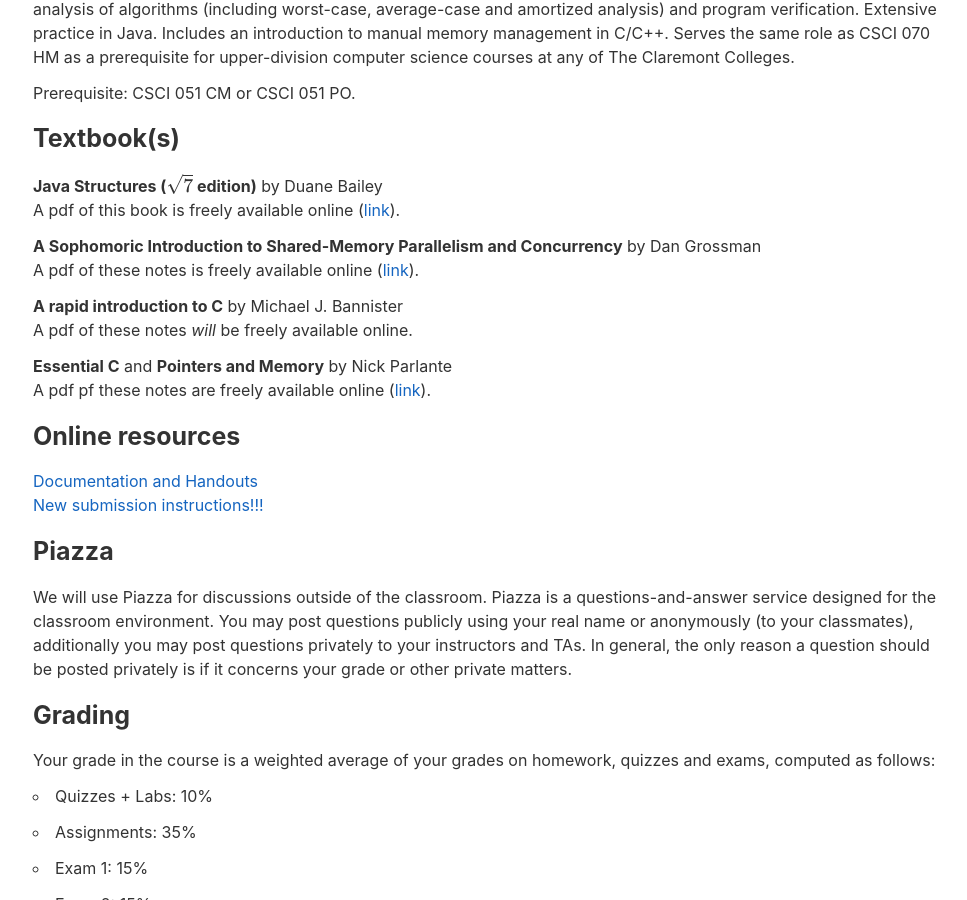
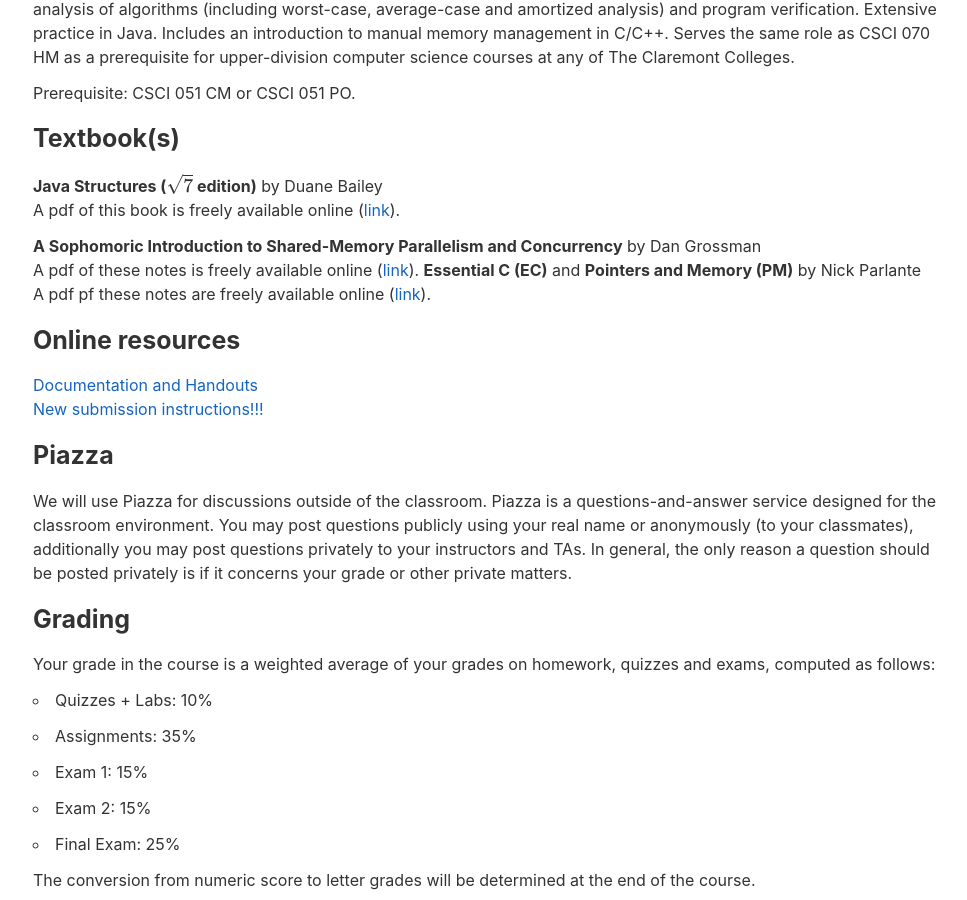
Before and after one commit to jacksonjw12/mbannister.github.io, a Jekyll site: the page built from _teaching/62-s16/index.md, in a window 1280 px wide and 900 px high, scrolled down 547 px. Shown: the whole window, without its empty margins (151-1118 px from the left). Built offline with Jekyll 4.4.1, drawn with Linux system fonts in a browser that asks for light colours; formulas are drawn with MathJax 3; some of the changed text lies outside the part shown.

Commit message:
Add slides and refs to C notes

```diff
--- a/_teaching/62-s16/index.md
+++ b/_teaching/62-s16/index.md
@@ -38,11 +38,11 @@
 
 __A Sophomoric Introduction to Shared-Memory Parallelism and Concurrency__ by Dan Grossman
 A pdf of these notes is freely available online ([link](http://homes.cs.washington.edu/~djg/teachingMaterials/spac/)).
-
+<!--
 __A rapid introduction to C__ by Michael J. Bannister
 A pdf of these notes _will_ be freely available online.
-
-__Essential C__ and __Pointers and Memory__ by Nick Parlante
+-->
+__Essential C (EC)__ and __Pointers and Memory (PM)__ by Nick Parlante
 A pdf pf these notes are freely available online ([link](http://cslibrary.stanford.edu/101/)).
 
 ## Online resources
@@ -128,12 +128,12 @@
 M 3/28 | [Concurrency 2](Lecture24/Lecture24.pdf) ([code](https://github.com/mbannister/mbannister.github.io/tree/master/_teaching/62-s16/Lecture22/code))| | | [Assignment 9](Assignment09/Assignment09.html) <!-- Week 9 -->
 W 3/30 | [Concurrency 3](Lecture25/Lecture25.pdf) ([code](https://github.com/mbannister/mbannister.github.io/tree/master/_teaching/62-s16/Lecture22/code))| | | [Laboratory 9](Lab09/Lab09.html)
 F 4/1  | [C 1](Lecture26/Lecture26.pdf) ([all C code](https://github.com/mbannister/CExamples)) |
-M 4/4  | [C 2](Lecture27/Lecture27.pdf) | | | <!-- Week 10 -->
-W 4/6  | [C 3](Lecture28/Lecture28.pdf) | | | [Laboratory 10](Lab10/Lab10.html)
-F 4/8  | [C 4](Lecture29/Lecture29.pdf) |
-M 4/11 | [C 5](Lecture30/Lecture30.pdf) | | | [Assignment 10](Assignment10/Assignment10.html) <!-- Week 11 -->
-W 4/13 | C 6 | | | [Laboratory 11](Lab11/Lab11.html)
-F 4/15 | C 7 & Review | <!-- Lecture 15 + 17 = 32 -->
+M 4/4  | [C 2](Lecture27/Lecture27.pdf) | EC | | <!-- Week 10 -->
+W 4/6  | [C 3](Lecture28/Lecture28.pdf) | EC | | [Laboratory 10](Lab10/Lab10.html)
+F 4/8  | [C 4](Lecture29/Lecture29.pdf) | EC
+M 4/11 | [C 5](Lecture30/Lecture30.pdf) | EC & PM | | [Assignment 10](Assignment10/Assignment10.html) <!-- Week 11 -->
+W 4/13 | [C 6](Lecture31/Lecture31.pdf) | PM | | [Laboratory 11](Lab11/Lab11.html)
+F 4/15 | Review | <!-- Lecture 15 + 17 = 32 -->
 M 4/18 | __Exam 2__ | | |  <!-- Week 12 -->
 W 4/20 | Hash Tables 1 | | | Laboratory 12
 F 4/22 | Hash Tables 2 |
```
Also changed, not shown: 1 other file.
